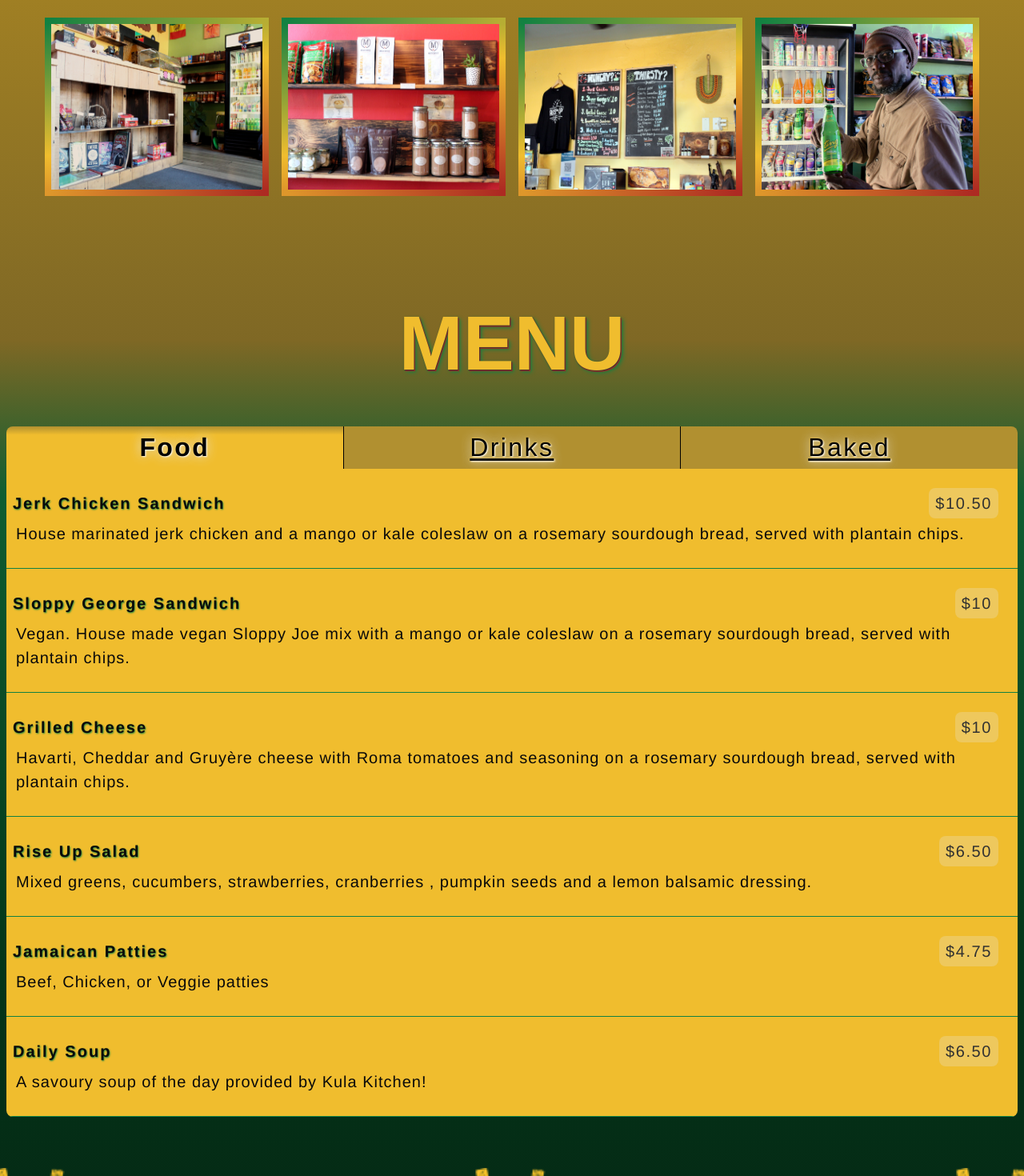
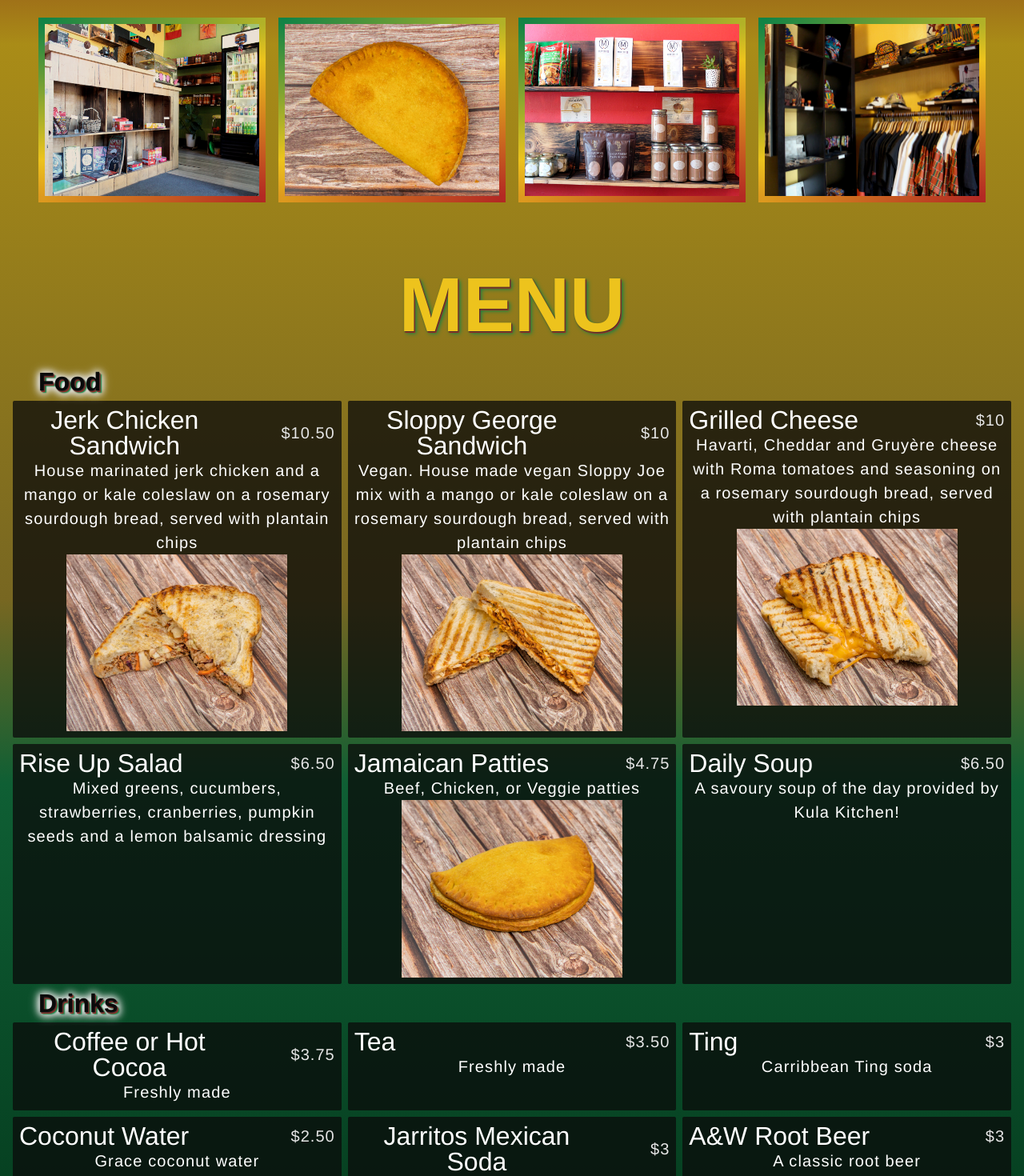
Before and after one commit to ntkunz/riseup, a React (Vite) app: page / in a window 1280 px wide. Shown: the part 1330-2800 px from the top of the page at 80% size. Built offline with nearby package versions, Linux system fonts and the light colour scheme; a web font is replaced by a local one.

Commit message:
add menu images and menuData.js data file

```diff
--- /dev/null
+++ b/src/assets/data/menuData.js
@@ -0,0 +1,118 @@
+const menuData = [
+  {
+    category: "Food",
+    items: [
+      {
+        title: "Jerk Chicken Sandwich",
+        price: "$10.50",
+        description:
+          "House marinated jerk chicken and a mango or kale coleslaw on a rosemary sourdough bread, served with plantain chips",
+        image: "./images/products/RiseUpMarketplace_JerkChickenSandwich.jpg",
+      },
+      {
+        title: "Sloppy George Sandwich",
+        price: "$10",
+        description:
+          "Vegan. House made vegan Sloppy Joe mix with a mango or kale coleslaw on a rosemary sourdough bread, served with plantain chips",
+        image:
+          "./images/products/RiseUpMarketplace_SloppyGeorgeSandwich_2880x2304.jpg",
+      },
+      {
+        title: "Grilled Cheese",
+        price: "$10",
+        description:
+          "Havarti, Cheddar and Gruyère cheese with Roma tomatoes and seasoning on a rosemary sourdough bread, served with plantain chips",
+        image: "./images/products/RiseUpMarketplace_GrilledCheeseSandwich.jpg",
+      },
+      {
+        title: "Rise Up Salad",
+        price: "$6.50",
+        description:
+          "Mixed greens, cucumbers, strawberries, cranberries, pumpkin seeds and a lemon balsamic dressing",
+        image: "",
+      },
+      {
+        title: "Jamaican Patties",
+        price: "$4.75",
+        description: "Beef, Chicken, or Veggie patties",
+        image: "./images/products/RiseUpMarketplace_JamaicanPatty2.jpg",
+      },
+      {
+        title: "Daily Soup",
+        price: "$6.50",
+        description: "A savoury soup of the day provided by Kula Kitchen!",
+        image: "",
+      },
+    ],
+  },
+  {
+    category: "Drinks",
+    items: [
+      {
+        title: "Coffee or Hot Cocoa",
+        price: "$3.75",
+        description: "Freshly made",
+        image: "",
+      },
+      {
+        title: "Tea",
+        price: "$3.50",
+        description: "Freshly made",
+        image: "",
+      },
+      {
+        title: "Ting",
+        price: "$3",
+        description: "Carribbean Ting soda",
+        image: "",
+      },
+      {
+        title: "Coconut Water",
+        price: "$2.50",
+        description: "Grace coconut water",
+        image: "",
+      },
+      {
+        title: "Jarritos Mexican Soda",
+        price: "$3",
+        description:
+          "Mexican soda in Cola, Lime, Pineapple, and Guava flavours",
+        image: "",
+      },
+      {
+        title: "A&W Root Beer",
+        price: "$3",
+        description: "A classic root beer",
+        image: "",
+      },
+    ],
+  },
+  {
+    category: "Baked",
+    items: [
+      {
+        title: "Coco Bun",
+        price: "$2.75",
+        description:
+          "The perfect compliment to your patty! Warm and toasty, with a light hint of Kula Kitchen red pepper sauce to bring you back to the island!<br><br><b>Image is of a Jamaican Patty inside Coco Bun, Jamaican Patty not included in price</b>",
+
+        image:
+          "./images/products/RiseUpMarketplace_JamaicanPattyAndCocoBun.jpg",
+      },
+      {
+        title: "Cookies",
+        price: "$1",
+        description: "Choose from Cherry Vanilla, Chocolate, or Snickerdoodle",
+        image: "./images/products/RiseUpMarketplace_SnickerDoodle.jpg",
+      },
+      {
+        title: "Bread Loaf",
+        price: "",
+        description: "Freshly in-house baked bread (when available)",
+        image: "./images/products/RiseUpMarketplace-BreadLoaves.jpg",
+      },
+    ],
+  },
+];
+
+export default menuData;
--- a/src/components/Header/Header.scss
+++ b/src/components/Header/Header.scss
@@ -13,7 +13,8 @@
   position: relative;
 
   &__text-container {
-    background-color: rgba($black-dark-rgb, 0.25);
+    // background-color: rgba($black-dark-rgb, 0.25);
+    background-color: rgba($black-dark, 0.25);
     color: $yellow-light;
     text-shadow: 0.05rem 0.05rem 0.1em $red-light;
     padding: calc(1vw + 0.7rem);
--- a/src/components/Menu/Menu.jsx
+++ b/src/components/Menu/Menu.jsx
@@ -1,22 +1,39 @@
 import "./Menu.scss";
-import { useState } from "react";
+import menuData from '../../assets/data/menuData.js';
+import MenuCategory from "../MenuCategory/MenuCategory";
+// import { useState } from "react";
 
 export default function Menu() {
 
-   const [menu, setMenu] = useState('food');
+   // const [menu, setMenu] = useState('food');
+
+   // console.log('menuData: ', menuData);
 
    return (
       <section className="menu">
          <h2 className="menu__title">MENU</h2>
 
-         <div className="menu__container">
-            <div className="menu__navbar">
+         {menuData.map((menuSection) => (
+            <div key={menuSection.category} >
+               <h3 className="menu__subtitle">{menuSection.category}</h3>
+               <div className="menu__item-container">
+                  <MenuCategory menuSectionItems={menuSection.items} />
+               </div>
+            </div>
+         ))}
+
+
+
+
+
+
+         {/* <div className="menu__navbar">
                <button className={menu === 'food' ? 'menu__button active' : 'menu__button'} onClick={() => setMenu('food')}><h4>Food</h4></button>
                <button className={menu === 'drinks' ? 'menu__button active' : 'menu__button'} onClick={() => setMenu('drinks')}><h4>Drinks</h4></button>
                <button className={menu === 'baked' ? 'menu__button active' : 'menu__button'} onClick={() => setMenu('baked')}><h4>Baked</h4></button>
-            </div>
+            </div> */}
 
-            {menu === 'food' && <div className="menu__food">
+         {/* {menu === 'food' && <div className="menu__food">
 
                <div className="menu__item-container">
                   <div className="menu__item-header">
@@ -145,8 +162,8 @@ export default function Menu() {
                   <p className="menu__item-description">Freshly in-house baked bread (when available)</p>
                </div>
 
-            </div>}
-         </div>
+            </div>} */}
+         {/* </div> */}
       </section>
    )
 }
--- a/src/components/Menu/Menu.scss
+++ b/src/components/Menu/Menu.scss
@@ -3,126 +3,225 @@
 @use '../../styles/global' as *;
 
 .menu {
-  padding: $section-padding-mobile 0.5rem;
+  margin: 0 0.5rem;
+  padding: 0.5rem;
+  // background-color: rgba($black-dark, 0.25);
+  // background-color: rgba($white-light, 0.25);
   container-type: inline-size;
+  @include tablet {
+    // padding: $section-padding-tablet 0.5rem;
+  }
 
-  @include tablet {
-    padding: $section-padding-tablet 0.5rem;
+  &__item-container {
+    @include tablet {
+      display: flex;
+      flex-wrap: wrap;
+      justify-content: space-between;
+      gap: 0.5rem;
+    }
   }
 
   &__title {
-    text-align: center;
-    padding-bottom: 2rem;
-    // font-size: 3rem;
+    color: $yellow-light;
 
-    // font-size: $font-size-extra-large;
-    color: $yellow-light;
     text-shadow: $multi-color-shadow;
+    // padding-bottom: 1rem;
   }
 
-  &__container {
-    display: flex;
-    flex-direction: column;
-    border-radius: 0.5rem;
-    overflow: hidden;
-  }
-
-  &__navbar {
-    display: flex;
-    justify-content: space-evenly;
-    border-top-right-radius: 0.5rem;
-    border-top-left-radius: 0.5rem;
-  }
-
-  &__button {
-    // font-size: 1.25rem;
-    // font-size: $font-size-medium;
-    border: none;
-    border-bottom: $yellow-dark;
-    // color: $white-dark;
-    // text-shadow: 0.05rem 0.05rem 0.05em $black-dark;
-    // text-shadow: 0.05rem 0.05rem 0.05em $yellow-light;
-    text-shadow: 1px 1px 2px $white-light, 0 0 0.25em $yellow-light,
-      0 0 1em $white-dark;
-    background-color: $yellow-dark;
-    // letter-spacing: 0.2rem;
-    letter-spacing: 0.15rem;
-    width: 100%;
-    padding: 0.5rem 0;
-    font-family: alumni-sans, Avenir, Helvetica, sans-serif;
-    transition: color ease-in-out 0.25s;
-    text-decoration: underline;
-    text-underline-offset: 0.2em;
-    // container-type: inline-size;
-
-    //testing since the not last child below isn't working
-    // border-right: 1px solid black;
-
+  &__subtitle {
+    // background-color: rgba($white-light, 0.5);
+    // background: linear-gradient(
+    //   180deg,
+    //   transparent 0%,
+    //   // transparent 25%,
+    //   white 25%,
+    //   white 75%,
+    //   // transparent 75%,
+    //   transparent 100%
+    // );
+    // background: linear-gradient(
+    //   180deg,
+    //   rgba(255, 255, 255, 0) 0%,
+    //   rgba(255, 255, 255, 0.25) 35%,
+    //   rgba(255, 255, 255, 0.25) 50%,
+    //   rgba(255, 255, 255, 0.25) 65%,
+    //   rgba(255, 255, 255, 0) 100%
+    // );
+    // text-align: left;
+    font-size: $font-size-medium;
+    color: $black-dark;
+    text-shadow: $multi-color-shadow;
+    filter: drop-shadow(0px 1px 5px $white-dark)
+      drop-shadow(-1px -1px 5px $white-dark);
+    // drop-shadow(0px -1px 2px $white-dark);
     @include tablet {
-      // font-size: 1.75rem;
-    }
-
-    &:not(:last-child) {
-      border-right: 1px solid black;
-    }
-
-    &:hover {
-      cursor: pointer;
-      background: linear-gradient($yellow-light, rgba($yellow-light, 0.75));
-      color: $white-light;
-      text-shadow: 1px 1px 2px $green-dark, 0 0 0.5em $black-dark,
-        0 0 1em $yellow-dark;
+      text-align: left;
+      padding-left: 2rem;
     }
   }
 
-  .active {
-    font-weight: bold;
-    background: linear-gradient($yellow-dark, $yellow-light 20%);
-    border-bottom: $yellow-light;
-    text-decoration: none;
+  &__category {
+    color: $white-light;
+    background-color: rgba($black-dark, 0.75);
+    margin-bottom: 1rem;
+    padding: 0.5rem;
+    border-radius: 0.125rem;
 
-    & h4 {
-      font-weight: bold;
-      // color: $green-dark;
-      // text-decoration: underline;
+    @include tablet {
+      text-align: left;
+      display: flex;
+      flex-direction: column;
+      // max-width: 50%;
+      width: 48%;
+      flex-grow: 1;
+      margin-bottom: 0;
+      // margin: 20px;
+      // padding: 0 0.5rem 1rem;
+    }
+
+    @include desktop {
+      text-align: center;
+      width: 30%;
+      padding-bottom: 0.5rem;
     }
   }
 
-  &__item-container {
-    color: $black-dark;
-    display: flex;
-    flex-direction: column;
-    background-color: $yellow-light;
-    padding: 1.5rem 0.5rem;
-    border-bottom: 1px solid $green-light;
+  &__item-header-container {
+    @include tablet {
+      display: flex;
+      align-items: center;
+      justify-content: center;
+      gap: 4rem;
+      // max-width: 20rem;
+    }
+
+    @include desktop {
+      // display: block;
+      justify-content: space-between;
+      line-height: 2rem;
+      order: 0;
+    }
   }
 
-  &__item-header {
-    display: flex;
-    flex-wrap: nowrap;
-    justify-content: space-between;
-    align-items: center;
-    letter-spacing: 0.125rem;
-  }
-
-  &__item-title {
-    text-align: left;
-    text-shadow: 0.05rem 0.05rem 0.1em $green-light;
+  &__image {
+    width: 70%;
+    max-width: 20rem;
+    @include tablet {
+      order: 2;
+      align-self: center;
+    }
   }
 
   &__item-price {
-    margin-right: 1rem;
-    color: $black-light;
-    letter-spacing: 0.1rem;
-    background-color: rgba($white-dark-rgb, 0.25);
-    padding: 0.25rem 0.5rem;
-    border-radius: 0.5rem;
+    color: $white-dark;
   }
 
   &__item-description {
-    text-align: left;
-    color: $black-dark;
-    margin: 0.25rem;
-    // font-size: 1.2rem;
+    letter-spacing: 0.07rem;
+    @include desktop {
+      // order: 1;
+    }
   }
 }
+
+// &__container {
+//   display: flex;
+//   flex-direction: column;
+//   border-radius: 0.5rem;
+//   overflow: hidden;
+// }
+
+//   &__navbar {
+//     display: flex;
+//     justify-content: space-evenly;
+//     border-top-right-radius: 0.5rem;
+//     border-top-left-radius: 0.5rem;
+//   }
+
+//   &__button {
+//     border: none;
+//     border-bottom: $yellow-dark;
+//     text-shadow: 1px 1px 2px $white-light, 0 0 0.25em $yellow-light,
+//       0 0 1em $white-dark;
+//     background-color: $yellow-dark;
+//     letter-spacing: 0.15rem;
+//     width: 100%;
+//     padding: 0.5rem 0;
+//     font-family: alumni-sans, Avenir, Helvetica, sans-serif;
+//     transition: color ease-in-out 0.25s;
+//     text-decoration: underline;
+//     text-underline-offset: 0.2em;
+
+//     &:not(:last-child) {
+//       border-right: 1px solid black;
+//     }
+
+//     &:hover {
+//       cursor: pointer;
+//       background: linear-gradient($yellow-light, rgba($yellow-light, 0.75));
+//       color: $white-light;
+//       text-shadow: 1px 1px 2px $green-dark, 0 0 0.5em $black-dark,
+//         0 0 1em $yellow-dark;
+//     }
+//   }
+
+//   .active {
+//     font-weight: bold;
+//     background: linear-gradient($yellow-dark, $yellow-light 20%);
+//     border-bottom: $yellow-light;
+//     text-decoration: none;
+
+//     & h4 {
+//       font-weight: bold;
+//       // color: $green-dark;
+//       // text-decoration: underline;
+//     }
+//   }
+
+//   &__item-container {
+//     color: $black-dark;
+//     display: flex;
+//     flex-direction: column;
+//     background-color: rgba($white-light, 0.125);
+//     padding: 1.5rem 0.5rem;
+//     border-bottom: 1px solid $green-light;
+//   }
+
+//   &__item-header {
+//     display: flex;
+//     flex-wrap: nowrap;
+//     justify-content: space-between;
+//     align-items: center;
+//     letter-spacing: 0.125rem;
+//   }
+
+//   &__subtitle {
+//     // text-align: left;
+//     // font-size: 20rem;
+//     text-shadow: 0.05rem 0.05rem 0.1em $green-light;
+//   }
+
+//   &__item-price {
+//     margin-right: 1rem;
+//     color: $black-light;
+//     letter-spacing: 0.1rem;
+//     background-color: rgba($white-dark-rgb, 0.25);
+//     padding: 0.25rem 0.5rem;
+//     border-radius: 0.5rem;
+//   }
+
+//   &__item-description {
+//     text-align: left;
+//     color: $black-dark;
+//     margin: 0.25rem;
+//     // font-size: 1.2rem;
+//   }
+// }
+
+// .menu-section__header {
+//   display: flex;
+//   align-items: center;
+//   justify-content: space-around;
+//   padding: 1rem 2rem;
+//   // max-width: 30rem;
+// }
--- /dev/null
+++ b/src/components/MenuCategory/MenuCategory.jsx
@@ -0,0 +1,21 @@
+export default function MenuCategory(menuSectionItems) {
+
+   return (
+      // component to be returned here
+      <>
+         {menuSectionItems.menuSectionItems.map((item, index) => (
+            <div className="menu__category" key={index}>
+               <div className="menu__item-header-container">
+                  <h4 className="menu__item-title">{item.title}</h4>
+                  <p className="menu__item-price">{item.price}</p>
+               </div>
+               {item.image &&
+                  <img src={item.image} className="menu__image" alt={`Menu item ${item.title} from riseup marketplace`} />
+               }
+               {/* <p className="menu__item-description">{item.description}</p> */}
+               <p className="menu__item-description" dangerouslySetInnerHTML={{ __html: item.description }}></p>
+            </div>
+         ))}
+      </>
+   );
+}
--- a/src/components/PhotoGallery/PhotoGallery.jsx
+++ b/src/components/PhotoGallery/PhotoGallery.jsx
@@ -3,10 +3,13 @@ import "./PhotoGallery.scss";
 export default function PhotoGallery() {
    return (
       <section className="gallery">
-         <img src="/images/under-counter.JPG" alt="riseup marketplace entryway" className="gallery__image" />
-         <img src="/images/product-wall-coffee-cocoa.JPG" alt="riseup marketplace product wall coffee and cocoa" className="gallery__image" />
-         <img src="/images/menu-wall.JPG" alt="riseup marketplace menu board" className="gallery__image" />
-         <img src="/images/roger-with-ting.JPG" alt="riseup marketplace owner Roger with Ting drink" className="gallery__image" />
+         <img src="./images/under-counter.JPG" alt="riseup marketplace entryway" className="gallery__image" />
+         <img src="./images/products/RiseUpMarketplace_JamaicanPatty.jpg" alt="riseup marketplace Jamaican Patty" className="gallery__image" />
+         <img src="./images/product-wall-coffee-cocoa.JPG" alt="riseup marketplace product wall coffee and cocoa" className="gallery__image" />
+         <img src="./images/riseup-marketplace-merchandise-10.jpg" alt="riseup marketplace local and handmade products for sale in store" className="gallery__image" />
+         {/* <img src="./images/menu-wall.JPG" alt="riseup marketplace menu board" className="gallery__image" /> */}
+
+         {/* <img src="./images/roger-with-ting.JPG" alt="riseup marketplace owner Roger with Ting drink" className="gallery__image" /> */}
       </section>
 
    )
--- a/src/components/PhotoGallery/PhotoGallery.scss
+++ b/src/components/PhotoGallery/PhotoGallery.scss
@@ -1,14 +1,12 @@
 @use '../../styles/mixins' as *;
 @use '../../styles/variables' as *;
 @use '../../styles/global' as *;
-
-// ======== GALLERY ========
 
 .gallery {
   margin: 3rem;
   display: flex;
   flex-wrap: wrap;
-  padding: 0 0.5rem;
+  // padding: 0 0.5rem;
   gap: 2rem;
   justify-content: center;
 
--- a/src/index.scss
+++ b/src/index.scss
@@ -36,15 +36,27 @@ html {
   overflow-x: hidden;
 }
 
+// body {
+//   background: linear-gradient(
+//     rgba($red-dark-rgb, 0.7) 10%,
+//     rgba($red-light-rgb, 0.7) 25%,
+//     rgba($yellow-light-rgb, 0.7) 30%,
+//     rgba($yellow-dark-rgb, 0.7) 45%,
+//     rgba($green-light-rgb, 0.7) 50%,
+//     rgba($green-dark-rgb, 0.7) 65%,
+//     rgba($black-dark-rgb, 0.7) 95%
+//   );
+// }
+
 body {
   background: linear-gradient(
-    rgba($red-dark-rgb, 0.7) 10%,
-    rgba($red-light-rgb, 0.7) 25%,
-    rgba($yellow-light-rgb, 0.7) 30%,
-    rgba($yellow-dark-rgb, 0.7) 45%,
-    rgba($green-light-rgb, 0.7) 50%,
-    rgba($green-dark-rgb, 0.7) 65%,
-    rgba($black-dark-rgb, 0.7) 95%
+    rgba($red-dark, 0.7) 10%,
+    rgba($red-light, 0.7) 25%,
+    rgba($yellow-light, 0.7) 30%,
+    rgba($yellow-dark, 0.7) 45%,
+    rgba($green-light, 0.7) 50%,
+    rgba($green-dark, 0.7) 65%,
+    rgba($black-dark, 0.7) 95%
   );
 }
 
```
Also changed, not shown: src/components/Carousel/Carousel.jsx (+8 -8 lines), src/components/Carousel/Carousel.scss (+8 -4 lines), src/styles/_variables.scss (+38 -20 lines), public/images/products/RiseUpMarketplace-BreadLoaves.jpg (added), public/images/riseup-marketplace-merchandise-10.jpg (added).
